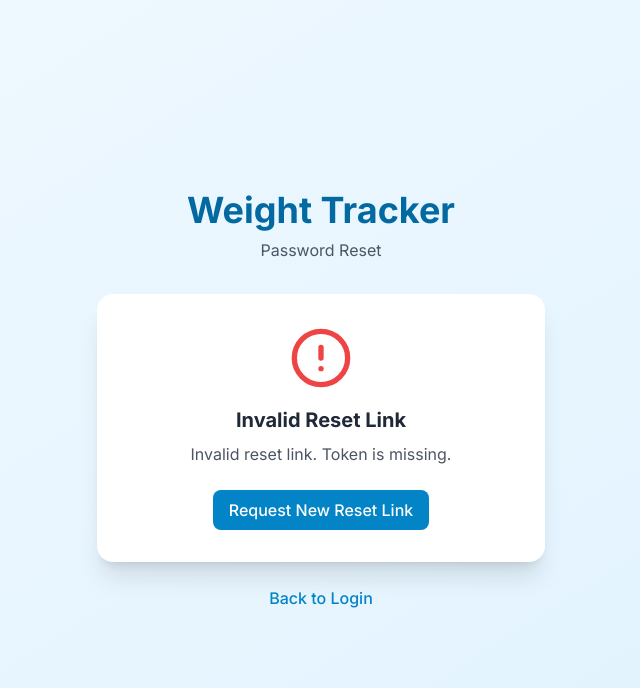
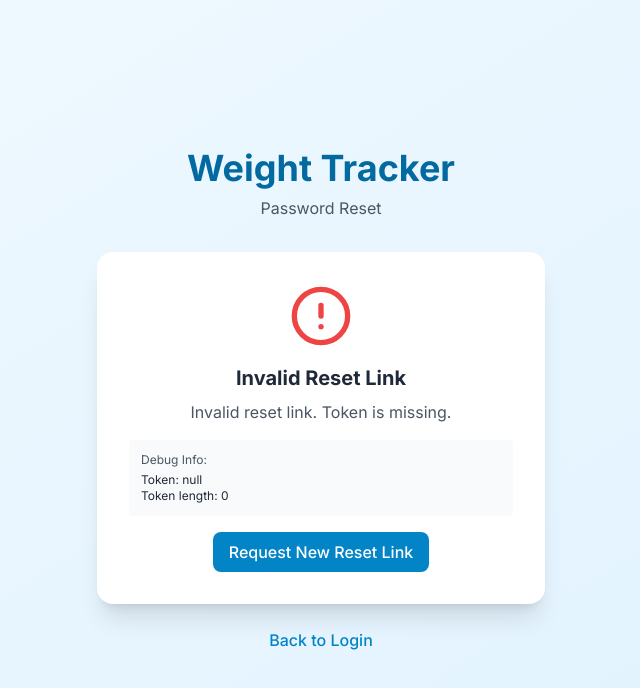
Before and after one commit to kamra34/agentic_health_tracker, a React (Vite) app in the folder frontend/: page /reset-password in a window 1280 px wide. Shown: the top 688 px of the page, without its empty margins (319-959 px from the left). Built offline with nearby package versions, Linux system fonts and the light colour scheme; no server answers.

Commit message:
Debug: Add logging to password reset token verification

```diff
--- a/frontend/src/pages/ResetPassword.jsx
+++ b/frontend/src/pages/ResetPassword.jsx
@@ -19,6 +19,8 @@ function ResetPassword() {
   // Verify token on mount
   useEffect(() => {
     const verifyToken = async () => {
+      console.log('Verifying token:', token); // Debug log
+
       if (!token) {
         setMessage({ type: 'error', text: 'Invalid reset link. Token is missing.' });
         setVerifying(false);
@@ -26,10 +28,12 @@ function ResetPassword() {
       }
 
       try {
-        await authAPI.verifyResetToken(token);
+        const response = await authAPI.verifyResetToken(token);
+        console.log('Token verification response:', response.data); // Debug log
         setTokenValid(true);
         setVerifying(false);
       } catch (error) {
+        console.error('Token verification error:', error.response?.data || error); // Debug log
         setMessage({
           type: 'error',
           text: error.response?.data?.detail || 'Invalid or expired reset link.'
@@ -106,7 +110,15 @@ function ResetPassword() {
             <div className="text-center">
               <AlertCircle className="w-16 h-16 mx-auto mb-4 text-red-500" />
               <h2 className="text-xl font-bold text-gray-800 mb-2">Invalid Reset Link</h2>
-              <p className="text-gray-600 mb-6">{message.text}</p>
+              <p className="text-gray-600 mb-4">{message.text}</p>
+
+              {/* Debug info */}
+              <div className="text-left bg-gray-50 p-3 rounded text-xs mb-4">
+                <p className="text-gray-600 mb-1">Debug Info:</p>
+                <p className="text-gray-800 break-all">Token: {token || 'null'}</p>
+                <p className="text-gray-800">Token length: {token ? token.length : 0}</p>
+              </div>
+
               <Link
                 to="/forgot-password"
                 className="btn btn-primary inline-flex items-center gap-2"
```
